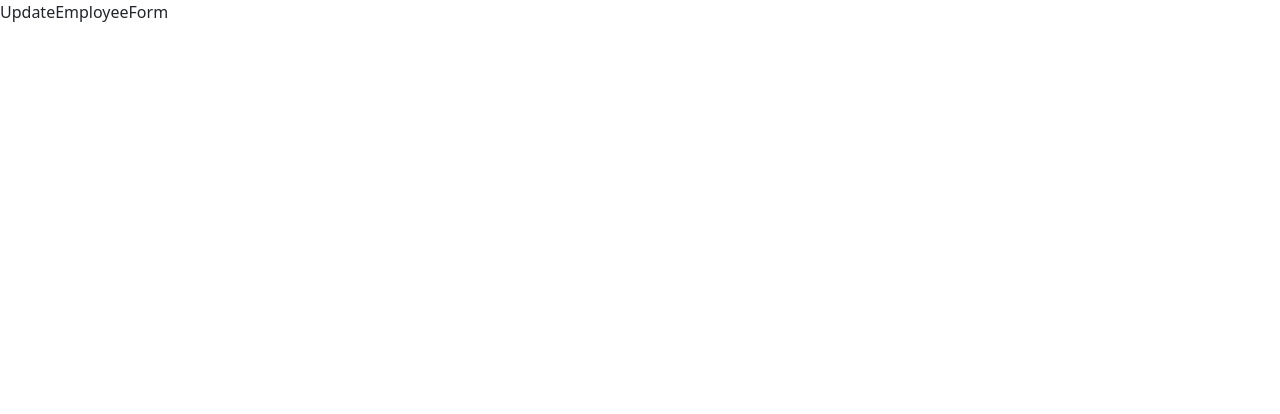
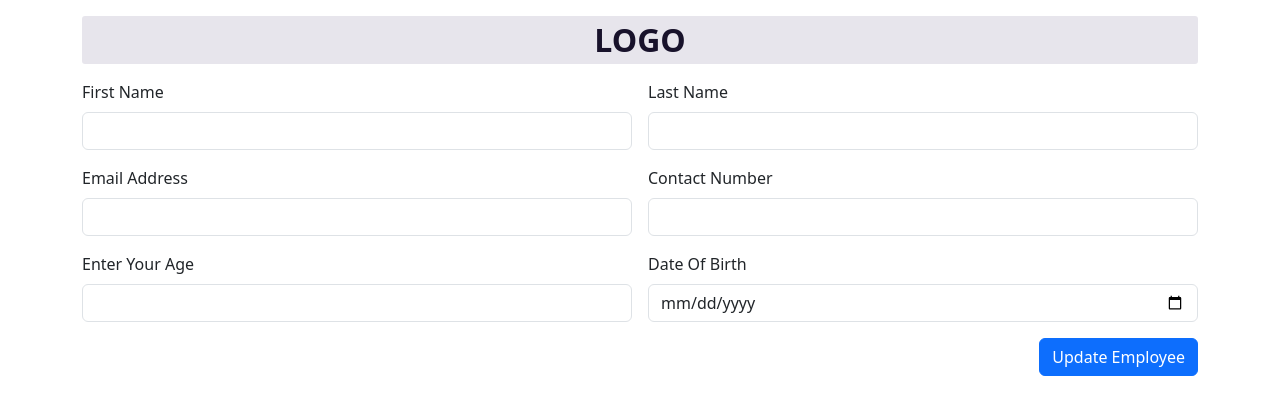
Before and after one commit to tehseen-raza/EMS2.0, a React (Create React App) app in the folder Client/: page /update/employee/1 in a window 1280 px wide. Shown: the top 414 px of the page. Built offline with nearby package versions, Linux system fonts and the light colour scheme; no server answers.

Commit message:
Data fetched through ID but not showing up in form fields

```diff
--- a/Client/package.json
+++ b/Client/package.json
@@ -8,7 +8,8 @@
     "@testing-library/user-event": "^13.5.0",
     "react": "^18.2.0",
     "react-dom": "^18.2.0",
-    "react-router-dom": "^6.8.2",
+    "react-router": "^6.9.0",
+    "react-router-dom": "^6.9.0",
     "react-scripts": "5.0.1",
     "web-vitals": "^2.1.4"
   },
--- a/Client/src/components/DataContainer.js
+++ b/Client/src/components/DataContainer.js
@@ -40,9 +40,9 @@
     }
 
     // Edit Data
-    const handleEdit = (id) => {
-        console.log(id)
-    }
+    // const handleEdit = (id) => {
+    //     console.log(id)
+    // }
 
     // ================================================
     return (
--- a/Client/src/pages/UpdateEmployeeForm.js
+++ b/Client/src/pages/UpdateEmployeeForm.js
@@ -1,11 +1,77 @@
-import React from 'react'
-import { Params } from 'react-router-dom'
+import React, { useState, useEffect } from 'react'
+import { useParams } from 'react-router-dom'
+import Header from '../components/Header';
 
 
-function UpdateEmployeeForm(props) {
-    console.log(props);
+function UpdateEmployeeForm() {
+
+
+    const [formValues, setFormValues] = useState({
+        fName: '',
+        lName: '',
+        email: '',
+        contact: '',
+        age: '',
+        dob: ''
+    });
+
+    useEffect(() => {
+        fetch(`http://localhost:5000/api/employee/${id}`, {
+            method: 'PUT',
+            headers: { 'Content-Type': 'application/json' }
+        })
+            .then(resp => resp.json())
+            .then(data => setFormValues(data))
+            .catch((err) => { console.log(err) });
+    }, [])
+
+    const { id } = useParams();
+    console.log(id);
+
+    const handleUpdate = () => {
+
+    }
+
+    const handleInput = (e) => {
+        console.warn(e);
+    }
+
+
     return (
-        <div>UpdateEmployeeForm</div>
+        <>
+            <div className='container'>
+                <Header />
+                <form className="row g-3" onSubmit={handleUpdate} method='POST'>
+                    <div className="col-md-6">
+                        <label className="form-label">First Name</label>
+                        <input type="text" name='fName' className="form-control" defaultValue={formValues.fName} onChange={handleInput} />
+                    </div>
+                    <div className="col-md-6">
+                        <label className="form-label">Last Name</label>
+                        <input type="text" name='lName' className="form-control" defaultValue={formValues.lName} onChange={handleInput} />
+                    </div>
+                    <div className="col-md-6">
+                        <label className="form-label">Email Address</label>
+                        <input type="email" name='email' className="form-control" defaultValue={formValues.email} onChange={handleInput} />
+                    </div>
+                    <div className="col-md-6">
+                        <label className="form-label">Contact Number</label>
+                        <input type="number" name='contact' className="form-control" defaultValue={formValues.contact} onChange={handleInput} />
+                    </div>
+                    <div className="col-md-6">
+                        <label className="form-label">Enter Your Age</label>
+                        <input min='18' max='40' type="number" name='age' className="form-control" defaultValue={formValues.age} onChange={handleInput} />
+                    </div>
+                    <div className="col-md-6">
+                        <label className="form-label">Date Of Birth</label>
+                        <input type='date' name='dob' className='form-control' defaultValue={formValues.dob} onChange={handleInput} />
+                    </div>
+                    <div className="col-12 text-end">
+                        <button type="submit" className="btn btn-primary">Update Employee</button>
+                    </div>
+                </form>
+            </div>
+        </>
     )
 }
 
```
Also changed, not shown: 1 other file (tests, documents, lock files or other folders).
